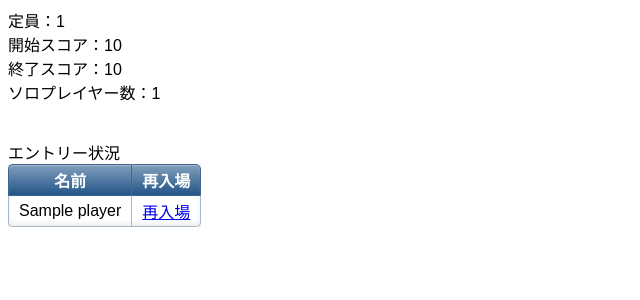
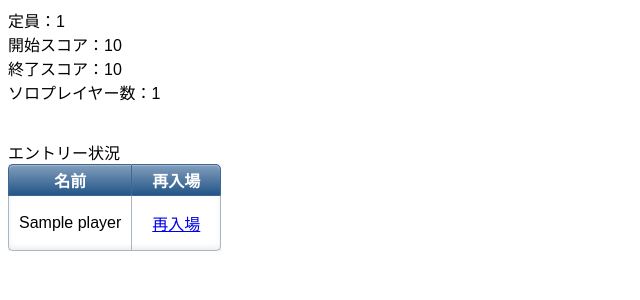
Before and after one commit to shutaro21/game, a Django app: page /linq/1/entry/ in a window 1280 px wide. Shown: the top 300 px of the page, without its empty margins (0-640 px from the left). Run offline with Django 3.2, Linux system fonts and the light colour scheme; tables that the repository leaves empty hold one stand-in row (values such as "Sample post"); data that the repository does not hold is empty; parts of the project's set-up code (start-up, migrations or seed data) failed here and were passed over; some web fonts are replaced.

Commit message:
#31 再入場を幅広く

```diff
--- a/mysite/linq/templates/linq/entry.html
+++ b/mysite/linq/templates/linq/entry.html
@@ -3,6 +3,11 @@
 	<script>
 		$(function(){
 			check_entry();
+			$('[id^="anchor_"]').on('click', 'a', function(){
+				if(!confirm($(this).parent().prev('td').text() + 'で再入場します。よろしいでしょうか？')){
+					return false;
+				}
+			})
 		})
 		function check_entry(){
 			$.getJSON('/linq/{{ game.id }}/check_entry', function(res){
@@ -41,7 +46,7 @@
 	{% for i in player_cnt %}
 		<tr>
 		<td id="name_{{ forloop.counter }}"></td>
-		<td id="anchor_{{ forloop.counter }}"></td>
+		<td id="anchor_{{ forloop.counter }}" style="padding:15px 20px;"></td>
 		</tr>
 	{% endfor %}
 </table>
```
